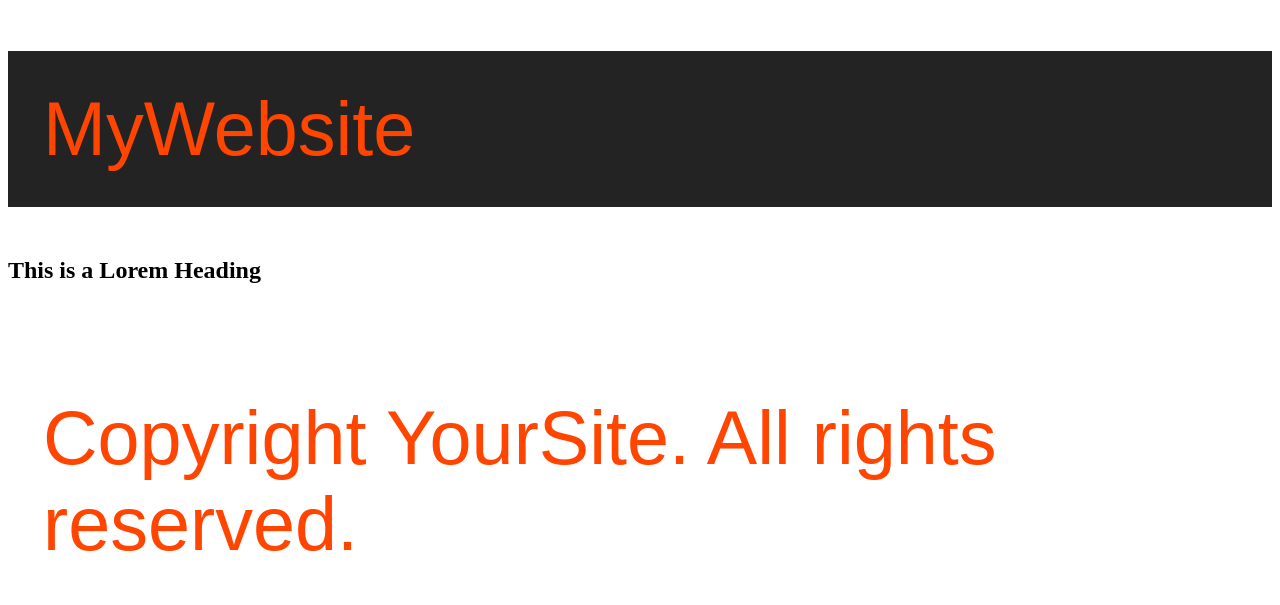
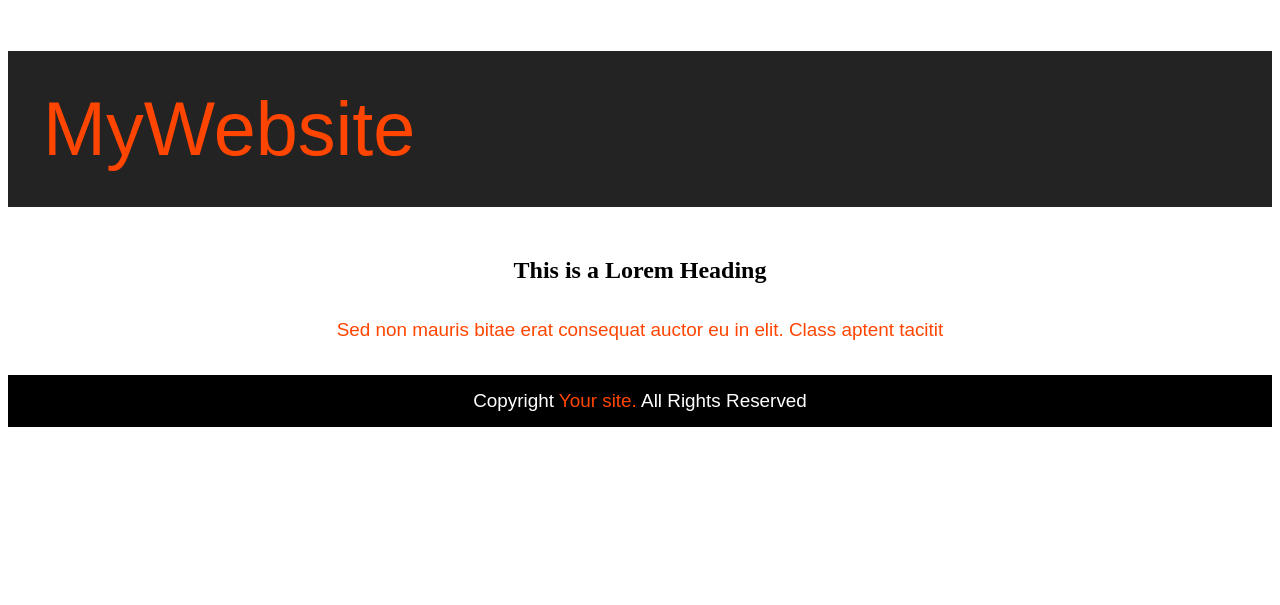
Before and after one commit to code-differently/HTML-CSS-Pair-Programming-Lab-1, a plain HTML site: page index.html in a window 1280 px wide. Drawn offline with Linux system fonts and the light colour scheme.

Commit message:
added footer and changed text color

```diff
--- a/index.html
+++ b/index.html
@@ -10,10 +10,17 @@
      <style background-color: color: black></style>
      <div class="Lorem">
          <h2>This is a Lorem Heading</h2>
+
+         <p>Sed non mauris bitae erat consequat auctor eu in elit. Class aptent tacitit</p>
        </div>
-    <footer>
-        <p>Copyright YourSite. All rights reserved.</p>
+
+     <footer >
+        <p> <span  style="color: white;">Copyright</span> Your site. <span  style="color: white;">All Rights Reserved</span>
+    </p>
     </footer>
+
+
+
 
 </body>
 </html>
--- a/lab.css
+++ b/lab.css
@@ -10,8 +10,18 @@ h1 {
 }
 p {
     color: orangered;
-    padding: 35px;
+    padding: 15px;
     font-weight: 100;
-    font-size: 2cm;
+    font-size: .5cm;
     font-family: sans-serif;
+    text-align: center;
+
+
 }
+h2 {
+    text-align: center;
+ }
+footer  {
+    background-color: black
+
+    }
```
